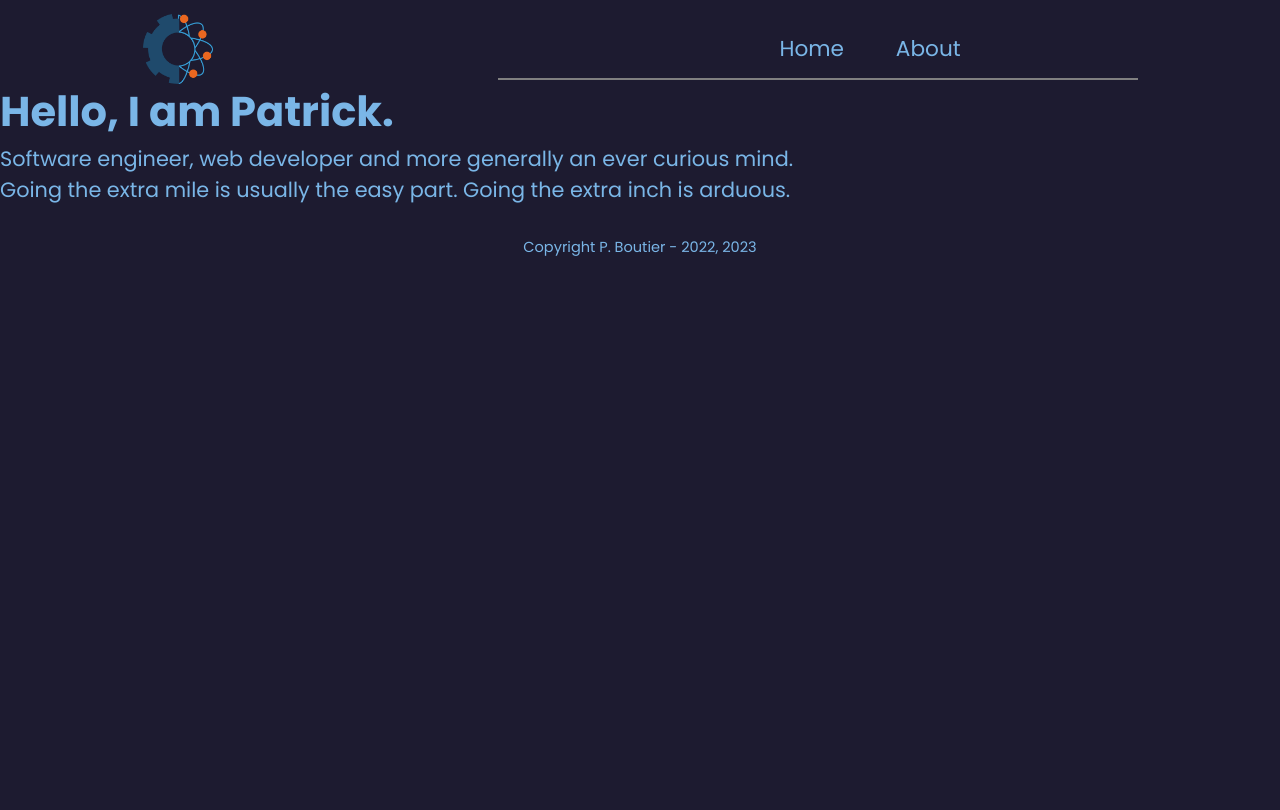
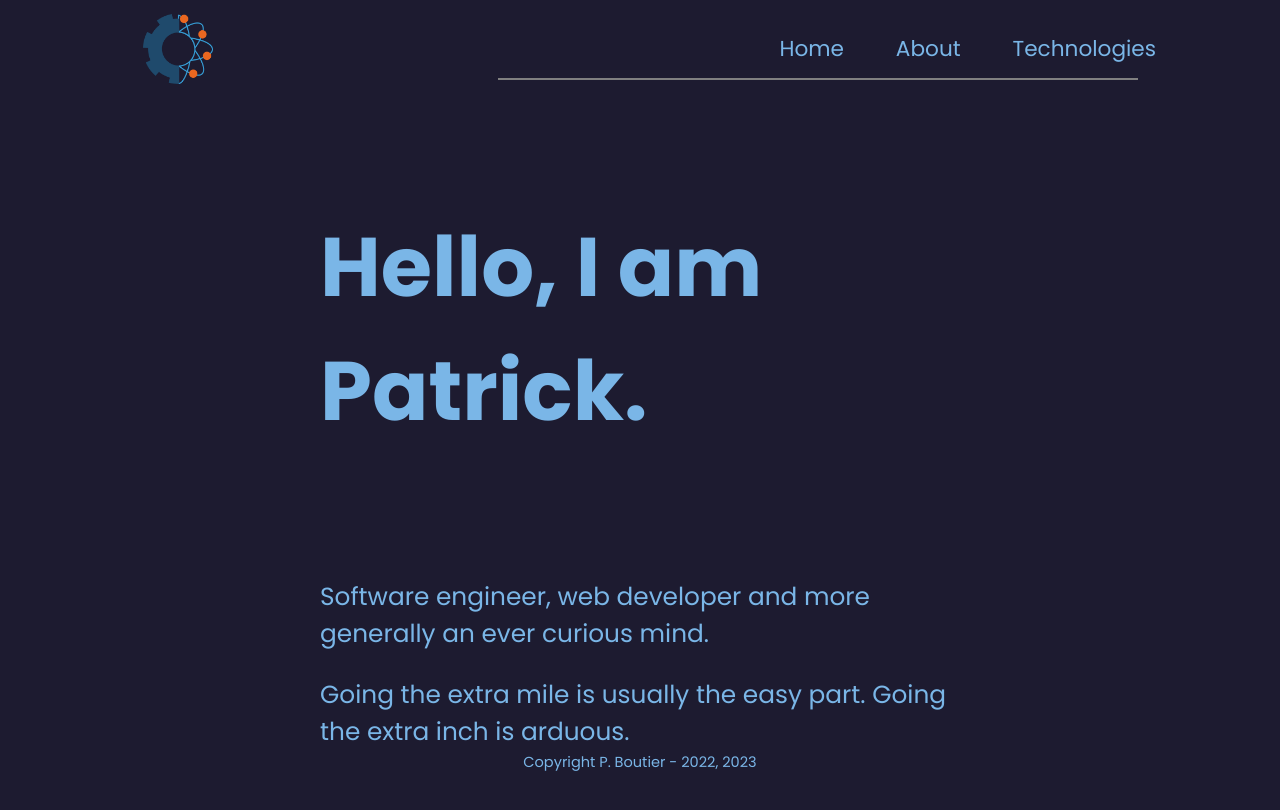
Before and after one commit to wildapt01/portfolio-next-1, a Next.js app: page / in a window 1280 px wide. Shown: the top 810 px of the page. Built offline with nearby package versions, Linux system fonts and the light colour scheme.

Commit message:
Add page techstack and routing

```diff
--- a/components/Navbar.js
+++ b/components/Navbar.js
@@ -1,30 +1,26 @@
 import Link from "next/link";
 import Image from "next/image";
-import styles from "../styles/Navbar.module.css"
+import styles from "../styles/Navbar.module.css";
 
 const Navbar = () => {
   return (
     <nav className={styles.navbar}>
       <div>
-        <Image className={styles.navlogo} src="/clipart2381085.png" alt="Computer Science Engineering Logos@clipartmax.com" width={70} height={70} />
+        <Image
+          className={styles.navlogo}
+          src="/clipart2381085.png"
+          alt="Computer Science Engineering Logos@clipartmax.com"
+          width={70}
+          height={70}
+        />
       </div>
       <div className={styles.nav_tabs}>
-        {/* <Link href="/">Home</Link>
+        <Link href="/">Home</Link>
         <Link href="/about">About</Link>
-        <Link href="/projects">Projects</Link> */}
-        <Link href="/">
-      Home
-      </Link>
-      <Link href="/about">
-       About
-      </Link>
-      {/* <Link href="/ninjas">
-       Something
-      </Link> */}
-       </div>
-
+        <Link href="/techstack">Technologies</Link>
+      </div>
     </nav>
   );
-}
+};
 
 export default Navbar;
--- a/pages/index.js
+++ b/pages/index.js
@@ -1,24 +1,23 @@
 import Head from "next/head";
-import styles from "../styles/Home.module.css";
 
 export default function Home() {
   return (
-    <div className={styles.container}>
+    <>
       <Head>
         <title>Home</title>
         <meta name="description" content="Generated by create next app" />
       </Head>
-      <div className={styles.container}>
+      <div className="container">
         <h1>Hello, I am Patrick.</h1>
-        <p className={styles.text_lg}>
+        <p className="text_lg">
           Software engineer, web developer and more generally an ever curious
           mind.
         </p>
-        <p className={styles.text_lg}>
+        <p className="text_lg">
           Going the extra mile is usually the easy part. Going the extra inch is
           arduous.
         </p>
       </div>
-    </div>
+    </>
   );
 }
```
Also changed, not shown: pages/techstack/index.js (added, +17 -0 lines).
